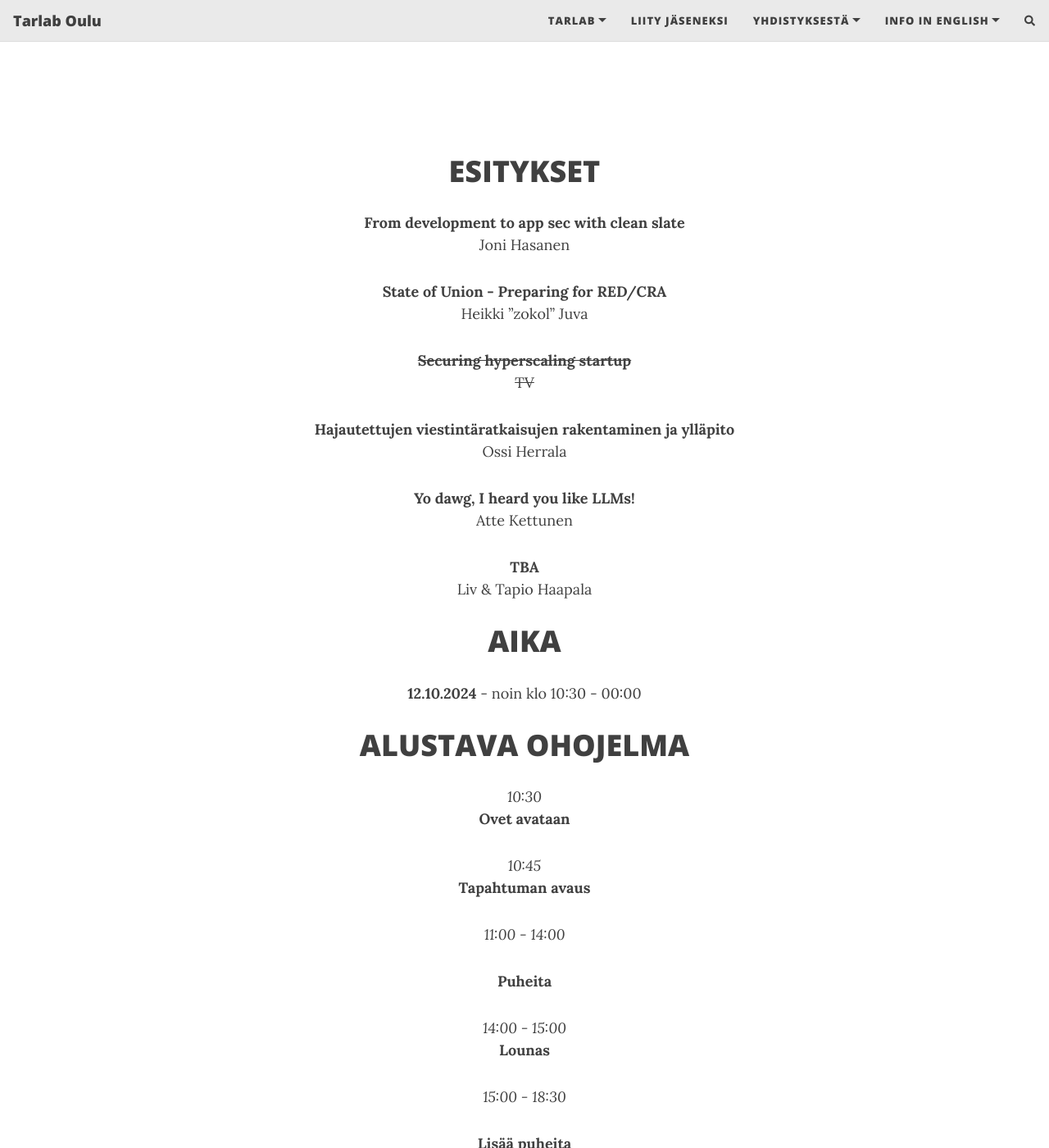
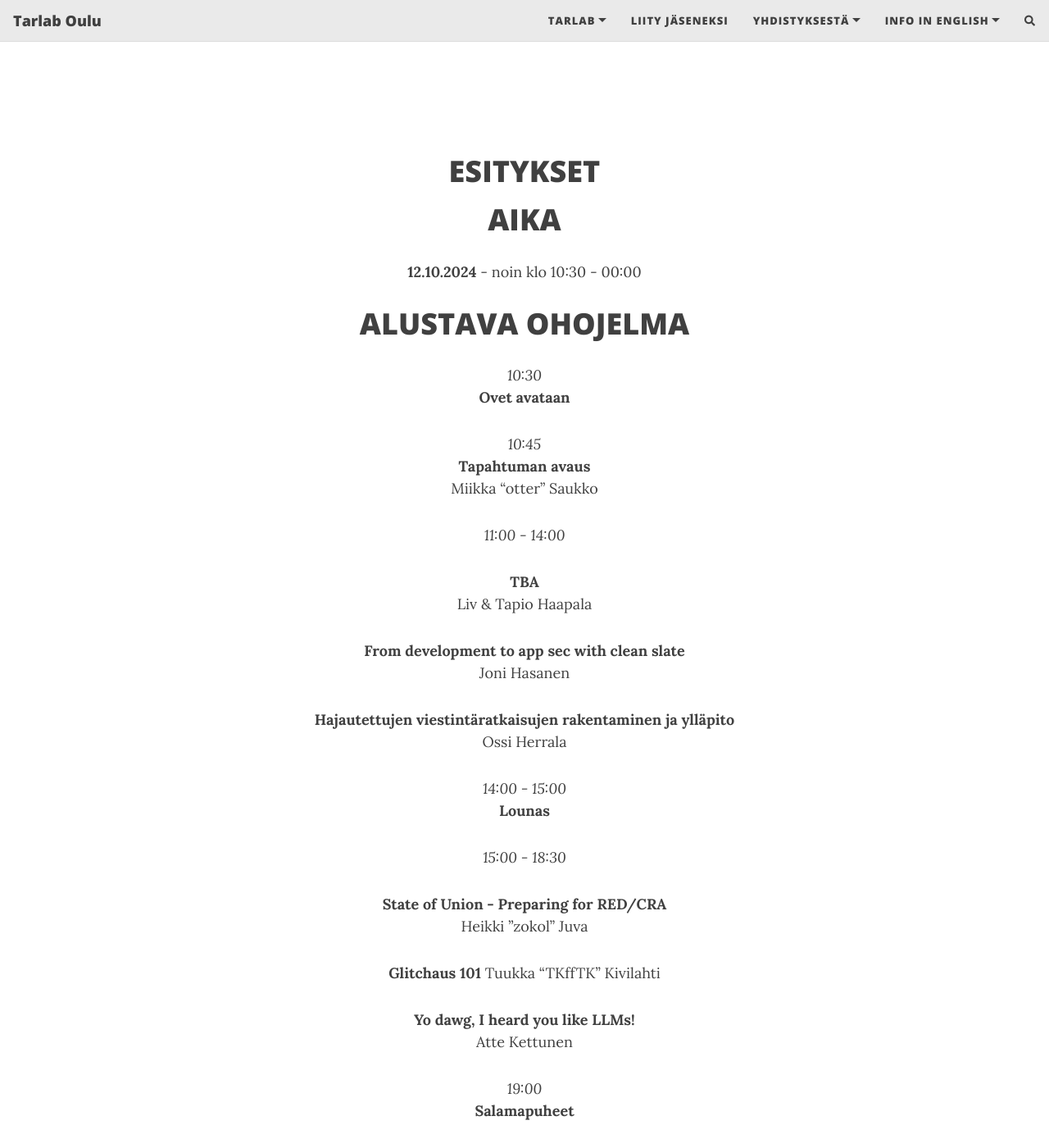
Before and after one commit to Tarlab/tarlab.github.io, a Jekyll site: the page built from _pages/HackAfterDark.md, in a window 1280 px wide and 1400 px high, scrolled down 2441 px. Shown: the whole window at 82% size. Built offline with Jekyll 4.4.1, drawn with Linux system fonts in a browser that asks for light colours; nearby versions of some CDN libraries; comment, search, counter and statistics services are not loaded; some of the changed lines change nothing that is shown; some of the changed text lies outside the part shown.

Commit message:
Schedule

```diff
--- a/_pages/HackAfterDark.md
+++ b/_pages/HackAfterDark.md
@@ -33,24 +33,6 @@ Tapahtuma ei olisi mahdollinen ilman yhteistyökumppaneiden tukea.
 
 # ESITYKSET
 
-**From development to app sec with clean slate**
-Joni Hasanen
-
-**State of Union - Preparing for RED/CRA**
-Heikki ”zokol” Juva
-
-~~**Securing hyperscaling startup**
-TV~~
-
-**Hajautettujen viestintäratkaisujen rakentaminen ja ylläpito**
-Ossi Herrala
-
-**Yo dawg, I heard you like LLMs!**
-Atte Kettunen
-
-**TBA**
-Liv & Tapio Haapala
-
 # AIKA
 **12.10.2024** - noin klo 10:30 - 00:00
 
@@ -61,17 +43,32 @@ Liv & Tapio Haapala
 
 *10:45*
 **Tapahtuman avaus**
+Miikka "otter" Saukko
 
 *11:00 - 14:00*
 
-**Puheita**
+**TBA**
+Liv & Tapio Haapala
+
+**From development to app sec with clean slate**
+Joni Hasanen
+
+**Hajautettujen viestintäratkaisujen rakentaminen ja ylläpito**
+Ossi Herrala
 
 *14:00 - 15:00*
 **Lounas**
 
 *15:00 - 18:30*
 
-**Lisää puheita**
+**State of Union - Preparing for RED/CRA**
+Heikki ”zokol” Juva
+
+**Glitchaus 101**
+Tuukka "TKffTK" Kivilahti
+
+**Yo dawg, I heard you like LLMs!**
+Atte Kettunen
 
 *19:00*
 **Salamapuheet**
@@ -82,7 +79,7 @@ Liv & Tapio Haapala
 Hakkerihenkinen visa maineesta ja kunniasta!
 
 **Sauna**
-
+Omat pyyhkeet mukaan.
 
 # JÄRJESTÄJÄ
 *Tunnekko Nää Meitä?*
```
